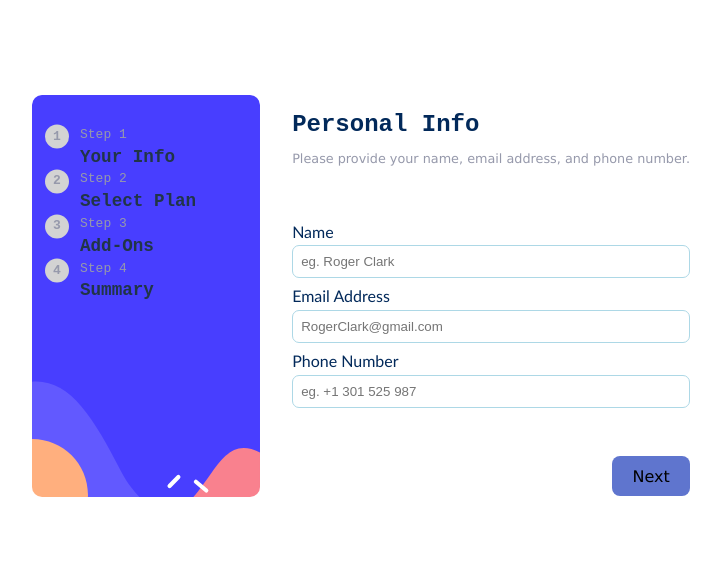
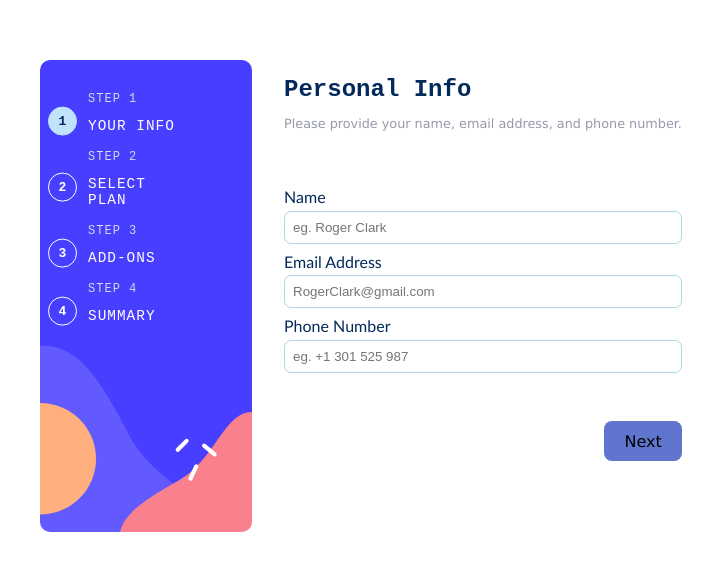
Before and after one commit to AbdulRehman-py/multi-step-form-main, a React (Vite) app: page / in a window 1280 px wide. Shown: the part 112-682 px from the top of the page, without its empty margins (279-1000 px from the left). Built offline with nearby package versions, Linux system fonts and the light colour scheme.

Commit message:
made multiple changes for step counter animation to plan state to fixing layout of plan and success message

```diff
--- a/src/Panel.css
+++ b/src/Panel.css
@@ -16,66 +16,81 @@
 
 }
 
-ol {
+.ol-panel {
+    width: 100px;
     list-style: none;
     counter-reset: step-counter;
     padding: 0;
     margin: 0;
-
 }
 
-
-li {
-    margin: 0;
-    padding: 0;
-    color: var(--Coolgray);
+.ol-panel li {
     position: relative;
 
+    color: white;
+}
 
-
-}
-li::before {
+.ol-panel li::before {
     content: counter(step-counter);
     counter-increment: step-counter;
     position: absolute;
-    left: -2.2rem;
+    left: -2.5rem;
     top: 50%;
-    transform: translateY(-40%);
-    width: 1.5rem;
-    height: 1.5rem;
+    transform: translateY(-50%);
+    width: 1.8rem;
+    height: 1.8rem;
+    border: 1px solid white;
     border-radius: 50%;
-    background-color: lightgray;
-    color: var(--Coolgray);
     display: flex;
     align-items: center;
     justify-content: center;
     font-weight: bold;
+    color: white;
+    transition: all 0.3s ease;
+}
+
+.track-panel .ol-panel li.active::before {
+    background-color: hsl(206, 94%, 87%);
+    color: hsl(213, 96%, 18%);
+    border-color: hsl(206, 94%, 87%);
+}
+
+.step-info {
+    display: flex;
+    flex-direction: column;
+    gap: 0.25rem;
+}
+
+.step-label {
+    text-transform: uppercase;
+    color: hsl(229, 24%, 87%);
+    font-size: 0.75rem;
+    letter-spacing: 1px;
 }
 
 h2 {
-    font-size: 1.1rem;
+    color: white;
+    font-size: 0.9rem;
+    margin: 0;
+    margin-top: 0.5rem;
+    margin-bottom: 1rem;
+
     padding: 0;
-    margin: 0.3rem 0;
+    text-transform: uppercase;
+    letter-spacing: 1px;
+    font-weight: 500;
 }
 
 @media (max-width: 600px) {
     .track-panel {
         padding: 2rem 2.5rem 8rem 3rem;
     }
-
-    h2 {
-       font-size:  0.9rem;
-    }
 }
 
 @media (max-width: 480px) {
     .track-panel {
         background-image: url('../assets/images/bg-sidebar-mobile.svg');
-        background-size: fill;
+        background-size: cover;
         padding: 2rem 2.5rem 2rem 3rem;
-
-
     }
-
-
 }
--- /dev/null
+++ b/src/Panel.jsx
@@ -0,0 +1,36 @@
+import "./Panel.css";
+
+const TrackPagePanel = ({ currentPage }) => {
+  return (
+    <div className="track-panel">
+      <ol className="ol-panel">
+        <li className={currentPage === 1 ? "active" : ""}>
+          <div className="step-info">
+            <span className="step-label">STEP 1</span>
+            <h2>YOUR INFO</h2>
+          </div>
+        </li>
+        <li className={currentPage === 2 ? "active" : ""}>
+          <div className="step-info">
+            <span className="step-label">STEP 2</span>
+            <h2>SELECT PLAN</h2>
+          </div>
+        </li>
+        <li className={currentPage === 3 ? "active" : ""}>
+          <div className="step-info">
+            <span className="step-label">STEP 3</span>
+            <h2>ADD-ONS</h2>
+          </div>
+        </li>
+        <li className={currentPage === 4 ? "active" : ""}>
+          <div className="step-info">
+            <span className="step-label">STEP 4</span>
+            <h2>SUMMARY</h2>
+          </div>
+        </li>
+      </ol>
+    </div>
+  );
+};
+
+export default TrackPagePanel;
--- a/src/Plan.jsx
+++ b/src/Plan.jsx
@@ -1,5 +1,5 @@
 import "./plan.css";
-import { useContext, useState } from "react";
+import { useContext, useState, useEffect } from "react";
 import PropTypes from "prop-types";
 import "./ToggleSwitch.css";
 import { planContext } from "./plancontext";
@@ -8,36 +8,54 @@ import iconAdvanced from '../assets/images/icon-advanced.svg';
 import iconPro from '../assets/images/icon-pro.svg';
 
 const SelectPlan = ({ goToPreviousPage, goToNextPage }) => {
-  const [isToggled, setIsToggled] = useState(false);
+  const [isToggled, setIsToggled] = useState(() => {
+    const savedToggle = sessionStorage.getItem("planToggle");
+    return savedToggle ? JSON.parse(savedToggle) : false;
+  });
 
   const { plandata, setPlandata } = useContext(planContext);
-  const [SelectPlan, setSelectPlan] = useState(null);
 
+  // Save toggle state
+  useEffect(() => {
+    sessionStorage.setItem("planToggle", JSON.stringify(isToggled));
+  }, [isToggled]);
 
-
-
-  const handleSelectPlan = (plan,planname) => {
+  const handleSelectPlan = (plan) => {
     setPlandata((prevPlan) => ({
       ...prevPlan,
       ...plan,
     }));
-    setSelectPlan(planname);
   };
-
-  console.log(plandata);
 
   const handleToggle = () => {
     setIsToggled(!isToggled);
+    // Update prices when toggling
+    if (plandata.tier) {
+      const prices = {
+        arcade: isToggled ? "9" : "90",
+        advanced: isToggled ? "12" : "120",
+        pro: isToggled ? "15" : "150"
+      };
+      setPlandata(prev => ({
+        ...prev,
+        price: `$${prices[prev.tier]}`,
+        monthly: !isToggled ? "/yr" : "/mo"
+      }));
+    }
   };
 
   const validateplan = () => {
-    if (SelectPlan === null) {
+    if (!plandata.tier) {
       alert("Please select a plan");
       return false;
     }
     goToNextPage();
     return true;
-  }
+  };
+
+  const getPrice = (base) => {
+    return isToggled ? `$${base * 10}/yr` : `$${base}/mo`;
+  };
 
   return (
     <div className="plan-component">
@@ -45,57 +63,63 @@ const SelectPlan = ({ goToPreviousPage, goToNextPage }) => {
       <p>You have the option of monthly or yearly billing</p>
       <div className="plans">
         <article
-          className={`plan plan1 ${SelectPlan === "arcade" ? "selected" : ""}`}
+          className={`plan plan1 ${plandata.tier === "arcade" ? "selected" : ""}`}
           onClick={() => {
             handleSelectPlan({
               tier: "arcade",
-              price: "9$",
-              monthly: isToggled ? "/yr" : "/mon",
-            }, "arcade");
+              price: isToggled ? "$90" : "$9",
+              monthly: isToggled ? "/yr" : "/mo",
+            });
           }}
         >
           <img src={iconArcade} alt="arcade image" />
           <h3>arcade</h3>
-          <small>$9/mo</small>
+          <div className="price-container">
+            <small>{getPrice(9)}</small>
+            {isToggled && <span className="yearly-bonus">2 months free</span>}
+          </div>
         </article>
         <article
-          className={`plan plan2 ${SelectPlan === "advanced" ? "selected" : ""}`}
+          className={`plan ${isToggled ? "plan2" : ""} ${plandata.tier === "advanced" ? "selected" : ""}`}
           onClick={() => {
             handleSelectPlan({
               tier: "advanced",
-              price: "12$",
-              monthly: isToggled ? "/yr" : "/mon",
-            }, "advanced");
+              price: isToggled ? "$120" : "$12",
+              monthly: isToggled ? "/yr" : "/mo",
+            });
           }}
         >
-          <img
-            src={iconAdvanced}
-            alt="advanced plan image"
-          />
+          <img src={iconAdvanced} alt="advanced plan image" />
           <h3>advanced</h3>
-          <small>$12/mo</small>
+          <div className="price-container">
+            <small>{getPrice(12)}</small>
+            {isToggled && <span className="yearly-bonus">2 months free</span>}
+          </div>
         </article>
         <article
-          className={`plan plan3 ${SelectPlan === "pro" ? "selected" : ""}`}
+          className={`plan plan3 ${plandata.tier === "pro" ? "selected" : ""}`}
           onClick={() => {
             handleSelectPlan({
               tier: "pro",
-              price: "$15",
-              monthly: isToggled ? "/yr" : "/mon",
-            }, "pro");
+              price: isToggled ? "$150" : "$15",
+              monthly: isToggled ? "/yr" : "/mo",
+            });
           }}
         >
           <img src={iconPro} alt="pro plan image" />
           <h3>pro</h3>
-          <small>$15/mo</small>
+          <div className="price-container">
+            <small>{getPrice(15)}</small>
+            {isToggled && <span className="yearly-bonus">2 months free</span>}
+          </div>
         </article>
       </div>
       <div className="monthly-yearly">
-        Monthly
+        <span className={!isToggled ? "active-period" : ""}>Monthly</span>
         <div className="toggle-switch" onClick={handleToggle}>
           <div className={`switch ${isToggled ? "toggled" : ""}`}></div>
         </div>
-        Yearly
+        <span className={isToggled ? "active-period" : ""}>Yearly</span>
       </div>
       <div className="navigation-buttons">
         <button className="go-back" onClick={goToPreviousPage}>
@@ -106,6 +130,7 @@ const SelectPlan = ({ goToPreviousPage, goToNextPage }) => {
     </div>
   );
 };
+
 SelectPlan.propTypes = {
   goToPreviousPage: PropTypes.func.isRequired,
   goToNextPage: PropTypes.func.isRequired,
--- a/src/SuccessMessage.jsx
+++ b/src/SuccessMessage.jsx
@@ -8,7 +8,7 @@ const SuccessMessage = () => {
         <div className="success-message">
            <img className='img-s' src={succesIcon} alt="thank you icon" />
            <h1 className='thank'>Thank you</h1>
-           <p className='succes-p'>Thanks for confirming your subscription!
+           <p className='succes-p'>Thanks for confirming your subscription! <br />
              we hope to you have fun using our platform. if you ever need support, Pleas feel free to
              email us at support@clarkgaming.com</p>
         </div>
--- a/src/main.jsx
+++ b/src/main.jsx
@@ -2,7 +2,7 @@ import { useState, useEffect } from "react";
 import "./index.css";
 import AddOn from "./AddOn.jsx";
 import Personal from "./Personal.jsx";
-import TrackPagePanel from "./TrackPagePanel.jsx";
+import TrackPagePanel from "./Panel.jsx";  // Make sure this path matches your Panel.jsx file
 import Plan from "./Plan.jsx";
 import Summary from "./Summary.jsx";
 import { createRoot } from "react-dom/client";
@@ -77,7 +77,7 @@ const App = () => {
 
   return (
     <>
-      <TrackPagePanel />
+      <TrackPagePanel currentPage={currentPage} />
       {render()}
     </>
   );
--- a/src/plan.css
+++ b/src/plan.css
@@ -23,10 +23,13 @@
 
 }
 .plan3 {
-    padding-right: 3.3rem;
+    padding-right: 2.8rem;
 }
 
 .plan1 {
+    padding-right: 2.7rem;
+}
+.plan2{
     padding-right: 2.7rem;
 }
 
@@ -91,3 +94,31 @@ h1 {
     margin-top: 0.5rem;
   }
   }
+
+.yearly-bonus {
+    color: hsl(213, 96%, 18%);
+    font-size: 0.8rem;
+    margin-top: 0.5rem;
+}
+
+.active-period {
+    color: hsl(213, 96%, 18%);
+    font-weight: bold;
+}
+
+.monthly-yearly span {
+    color: hsl(231, 11%, 63%);
+    transition: all 0.3s ease;
+}
+
+.price-container {
+    margin-top: 0.3rem;
+    display: flex;
+    flex-direction: column;
+    gap: 0.2rem;
+
+}
+
+.price-container span {
+margin: 0   ;
+}
--- a/src/success.css
+++ b/src/success.css
@@ -6,9 +6,6 @@
   max-width: 100%;
 }
 
-.succes-p {
-  margin: 0 auto; /* Center the paragraph within the container */
-}
 
 .img-s {
 
```
